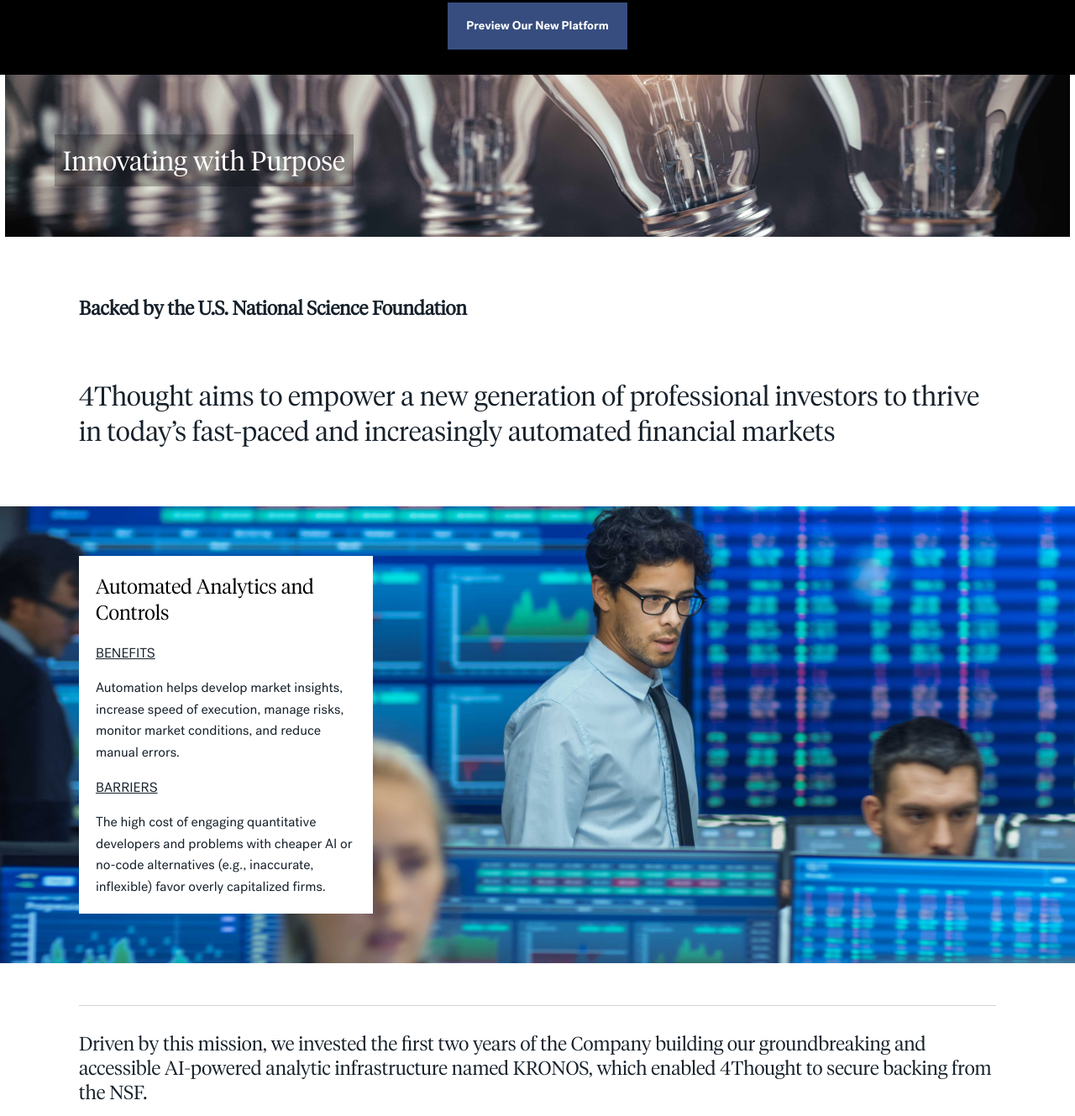
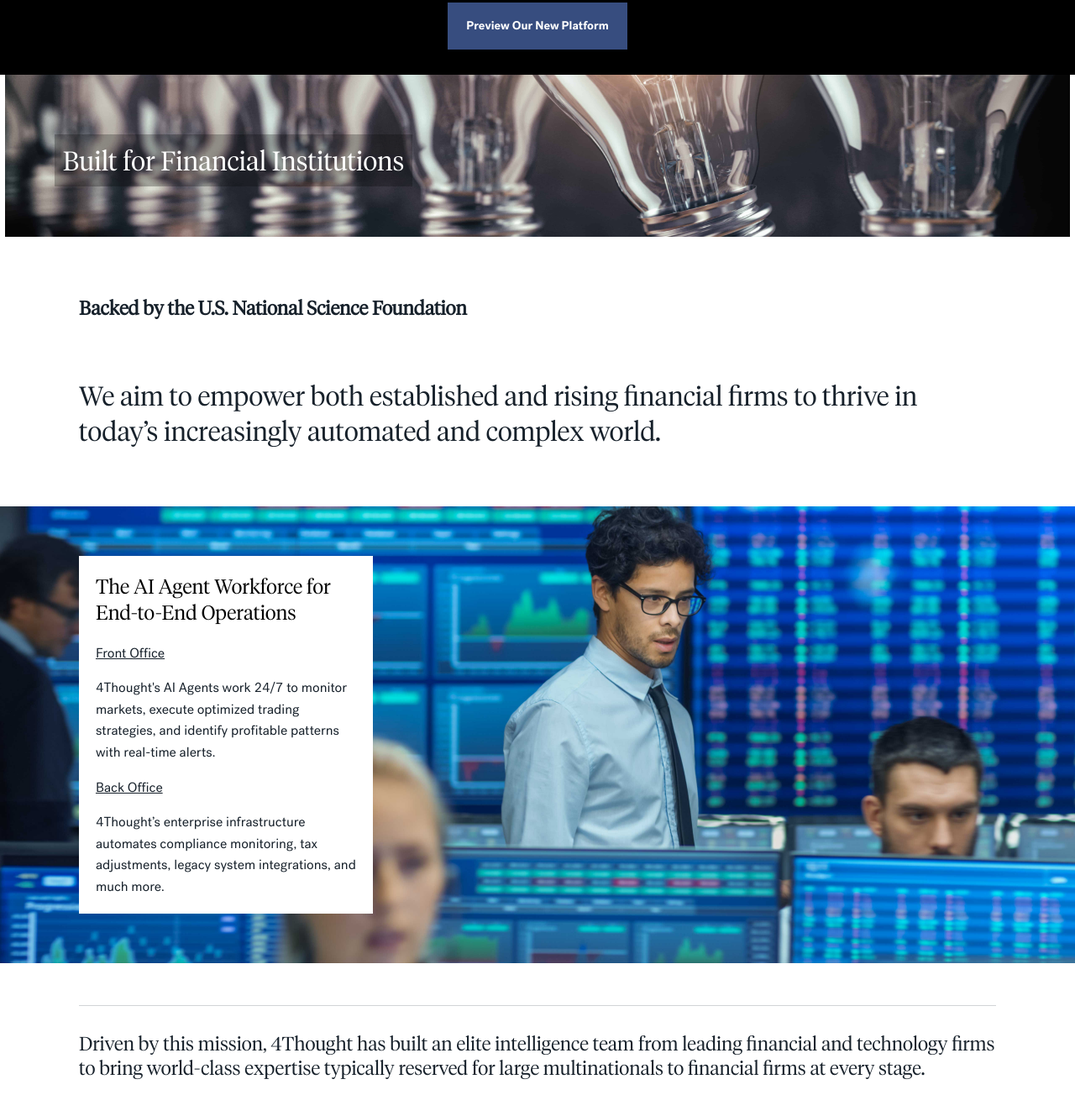
Before and after one commit to 4Thought/4thought.github.io, a plain HTML site: page Purpose.html in a window 1280 px wide. Shown: the part 231-1560 px from the top of the page at 84% size. Drawn offline with Linux system fonts and the light colour scheme.

Commit message:
FT-2: initial changes to Purpose and Pathway pages and menu

```diff
--- a/Purpose.html
+++ b/Purpose.html
@@ -15,7 +15,7 @@
       content="initial-scale=1, shrink-to-fit=no, width=device-width"
       name="viewport"
     />
-    <title>Innovating With Purpose</title>
+    <title>Built for Financial Institutions</title>
     <link rel="stylesheet" href="dist\styles\styles.css" />
     <link rel="stylesheet" href="dist\styles\fontawesome.css" />
     <link rel="stylesheet" href="dist\styles\brands.css" />
@@ -43,7 +43,7 @@
         100vw"
           />
           <h1 class="heading heading--reversed heading--in-image">
-            Innovating with Purpose
+            Built for Financial Institutions
           </h1>
         </header>
         <h4 class="u-type-h4 u-font-post-bold">
@@ -55,8 +55,7 @@
         >
           <article>
             <p class="intro">
-              4Thought aims to empower a new generation of professional investors to
-              thrive in today’s fast-paced and increasingly automated financial markets
+				We aim to empower both established and rising financial firms to thrive in today’s increasingly automated and complex world.
             </p>
           </article>
         </section>
@@ -68,31 +67,25 @@
           <div class="callout-block" style="padding: 2rem">
             <div class="callout-block__heading">
               <h3 class="heading heading--m heading--strong">
-                Automated Analytics and Controls
+				  The AI Agent Workforce for End-to-End Operations
               </h3>
             </div>
 
             <div class="callout-block__content" style="margin-top: 2rem">
-              <p><u>BENEFITS</u></p>
+              <p><u>Front Office</u></p>
               <p>
-                Automation helps develop market insights,
-                increase speed of execution, manage risks, monitor market
-                conditions, and reduce manual errors.
+				  4Thought's AI Agents work 24/7 to monitor markets, execute optimized trading strategies, and identify profitable patterns with real-time alerts.
               </p>
-              <p><u>BARRIERS</u></p>
+              <p><u>Back Office</u></p>
               <p>
-                The high cost of engaging quantitative
-                developers and problems with cheaper AI
-                or no-code alternatives (e.g., inaccurate,
-                inflexible) favor overly capitalized firms.
+				  4Thought’s enterprise infrastructure automates compliance monitoring, tax adjustments, legacy system integrations, and much more.
               </p>
             </div>
           </div>
         </header>
         <div class="hr" style="margin-top: 5rem"></div>
         <h4 class="u-type-h4" style="margin-top: 3rem">
-          Driven by this mission, we invested the first two years of the Company building our groundbreaking and accessible
-          AI-powered analytic infrastructure named KRONOS, which enabled 4Thought to secure backing from the NSF.
+			Driven by this mission, 4Thought has built an elite intelligence team from leading financial and technology firms to bring world-class expertise typically reserved for large multinationals to financial firms at every stage.
         </h4>
         <style>
           .options-container {
--- a/menu.html
+++ b/menu.html
@@ -137,23 +137,23 @@
                 <div class="mega-menu" data-mega-menu>
                   <div class="mega-menu__inner u-constrain-content">
                     <div class="mega-menu__description">
-                      <span class="u-type-h3 u-color-type-dark-navy"
-                        >NextGen Infrastructure for Investors
+                      <span class="u-type-h3 u-color-type-dark-navy">
+						  AI Automation for Financial Institutions
                       </span>
                     </div>
                     <div class="mega-menu__nav v-nav">
                       <ul class="v-nav__list">
                         <li class="v-nav__item">
-                          <div class="v-nav__label">What We Do</div>
+                          <div class="v-nav__label">Who We Serve</div>
                           <ul class="v-nav__list">
                             <li class="v-nav__item">
                               <a href="Purpose.html" class="v-nav__link"
-                                >Innovating with Purpose</a
+                                >BUILT FOR FINANCIAL INSTITUTIONS</a
                               >
                             </li>
                             <li class="v-nav__item">
                               <a href="Pathways.html" class="v-nav__link"
-                                >Building New Pathways</a
+                                >DESIGNED FOR A GLOBAL MARKET</a
                               >
                             </li>
                           </ul>
@@ -185,7 +185,7 @@
                   <div class="mega-menu__inner u-constrain-content">
                     <div class="mega-menu__description">
                       <span class="u-type-h3 u-color-type-dark-navy"
-                        >NextGen Solutions for Professional Investors
+                        >NextGen Solutions for Financial Institutions
                       </span>
                     </div>
                     <div class="mega-menu__nav v-nav">
@@ -195,18 +195,18 @@
                             <a
                               href="EnterpriseOverview.html"
                               class="v-nav__link"
-                              >Platform</a
+                              >SOLUTIONS</a
                             >
                           </div>
                           <ul class="v-nav__list">
                             <li class="v-nav__item">
                               <a href="Studio.html" class="v-nav__link"
-                                >4Thought Studio</a
+                                >FRONT OFFICE</a
                               >
                             </li>
                             <li class="v-nav__item">
                               <a href="Labs.html" class="v-nav__link"
-                                >4Thought Labs</a
+                                >BACK OFFICE</a
                               >
                             </li>
                           </ul>
@@ -214,11 +214,11 @@
                       </ul>
                       <ul class="v-nav__list">
                         <li class="v-nav__item">
-                          <div class="v-nav__label">Services</div>
+                          <div class="v-nav__label">INFRASTRUCTURE</div>
                           <ul class="v-nav__list">
                             <li class="v-nav__item">
                               <a href="DataServices.html" class="v-nav__link"
-                                >4Thought Data</a
+                                >KRONOS®</a
                               >
                             </li>
                           </ul>
@@ -390,12 +390,12 @@
               >
                 <div class="u-type-a">
                   <a href="Purpose.html" class="v-nav__link"
-                    >Innovating with Purpose</a
+                    >Built for Financial Institutions</a
                   >
                 </div>
                 <div class="u-type-a">
                   <a href="Pathways.html" class="v-nav__link"
-                    >Building New Pathways</a
+                    >Designed for a Global Market</a
                   >
                 </div>
                 <div class="u-type-a">
```
Also changed, not shown: Pathways.html (+6 -6 lines), 1 other file.
